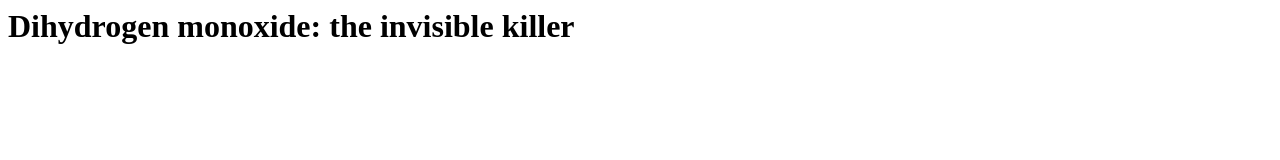
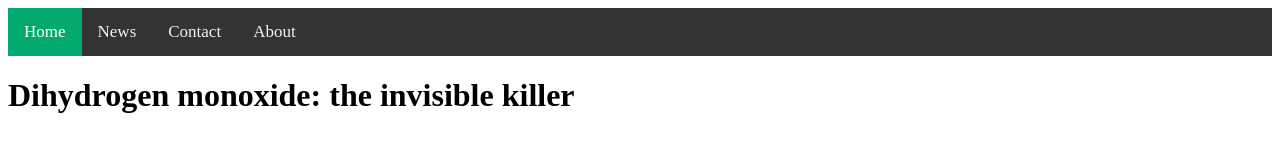
Before and after one commit to MrWaffles15/mrwaffles15.github.io, a plain HTML site: page index.html in a window 1280 px wide. Drawn offline with Linux system fonts and the light colour scheme.

Commit message:
Update index.html

```diff
--- a/index.html
+++ b/index.html
@@ -1,8 +1,45 @@
 <html>
   <head>
     <title>Dihydrogen monoxide: the invisible killer</title>
+    <style>
+      /* Add a black background color to the top navigation */
+.topnav {
+  background-color: #333;
+  overflow: hidden;
+}
+
+/* Style the links inside the navigation bar */
+.topnav a {
+  float: left;
+  color: #f2f2f2;
+  text-align: center;
+  padding: 14px 16px;
+  text-decoration: none;
+  font-size: 17px;
+}
+
+/* Change the color of links on hover */
+.topnav a:hover {
+  background-color: #ddd;
+  color: black;
+}
+
+/* Add a color to the active/current link */
+.topnav a.active {
+  background-color: #04AA6D;
+  color: white;
+}
+
+    </style>
   </head>
   <body>
+    <div class="topnav">
+      <a class="active" href="#home">Home</a>
+      <a href="#news">News</a>
+      <a href="#contact">Contact</a>
+      <a href="#about">About</a>
+    </div>
     <h1>Dihydrogen monoxide: the invisible killer</h1>
+
   </body>
 </html>
```
